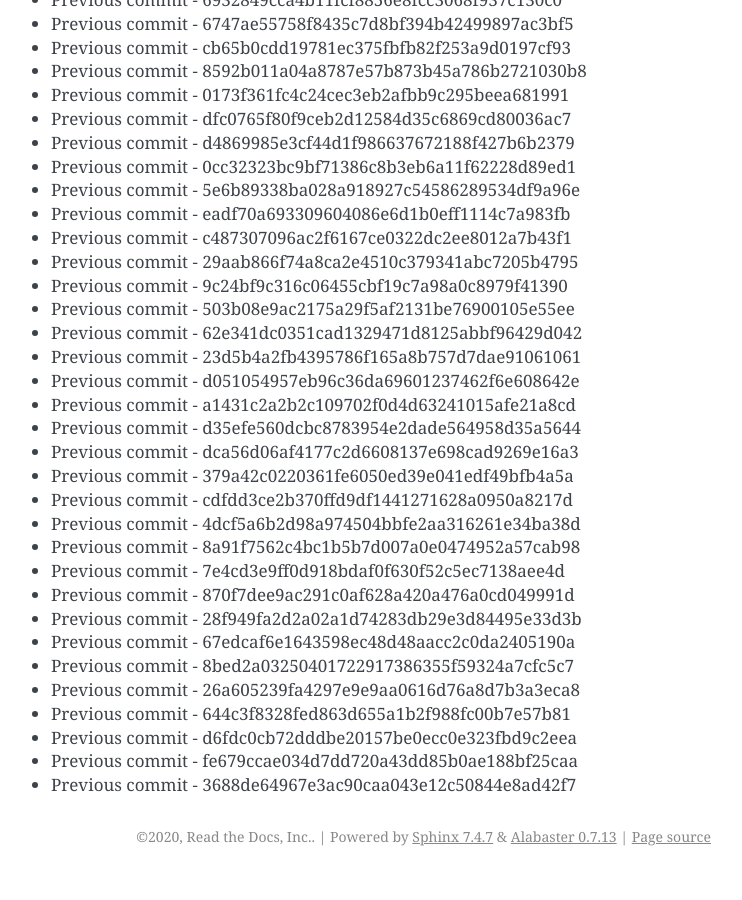
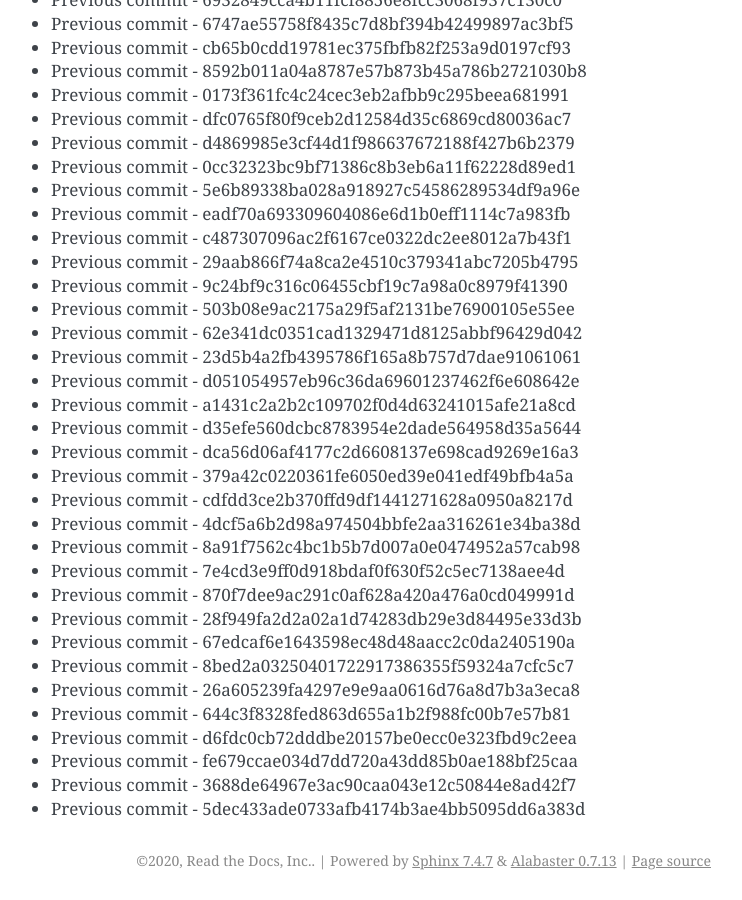
Before and after one commit to readthedocs/rtd-git-stresstest, a Sphinx documentation site: the page built from docs/updates.rst, in a window 1280 px wide and 900 px high, scrolled down 29307 px. Shown: the whole window, without its empty margins (399-1141 px from the left). Built offline with Sphinx 7.4.7, drawn with Linux system fonts in a browser that asks for light colours; before the commit the page ends 30183 px from its top, so only the background shows below that.

Commit message:
Generating commit from previous: 5dec433ade0733afb4174b3ae4bb5095dd6a383d

```diff
--- a/docs/updates.rst
+++ b/docs/updates.rst
@@ -1263,3 +1263,4 @@ It can be tested for any performance characteristics.
 * Previous commit - d6fdc0cb72dddbe20157be0ecc0e323fbd9c2eea
 * Previous commit - fe679ccae034d7dd720a43dd85b0ae188bf25caa
 * Previous commit - 3688de64967e3ac90caa043e12c50844e8ad42f7
+* Previous commit - 5dec433ade0733afb4174b3ae4bb5095dd6a383d
```
